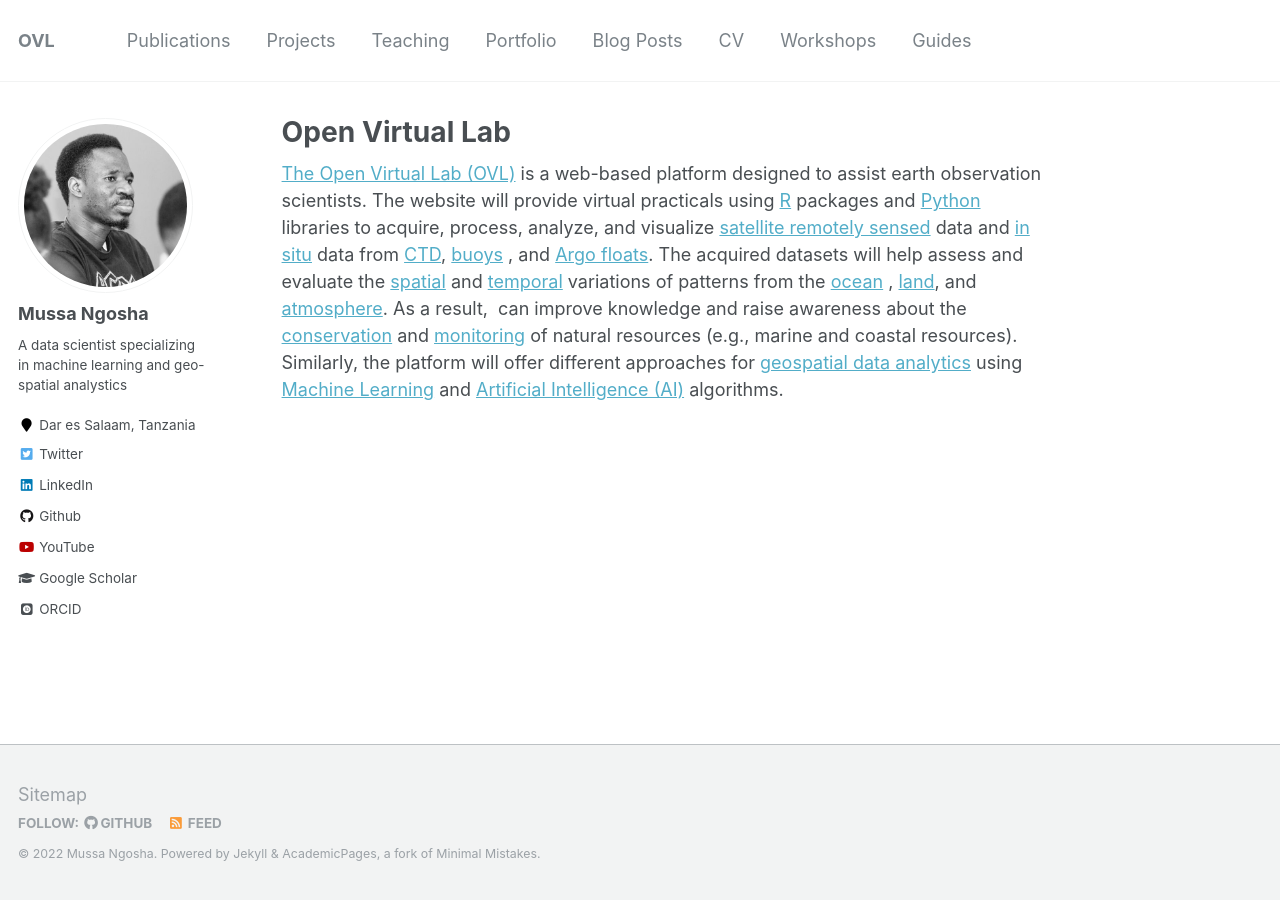
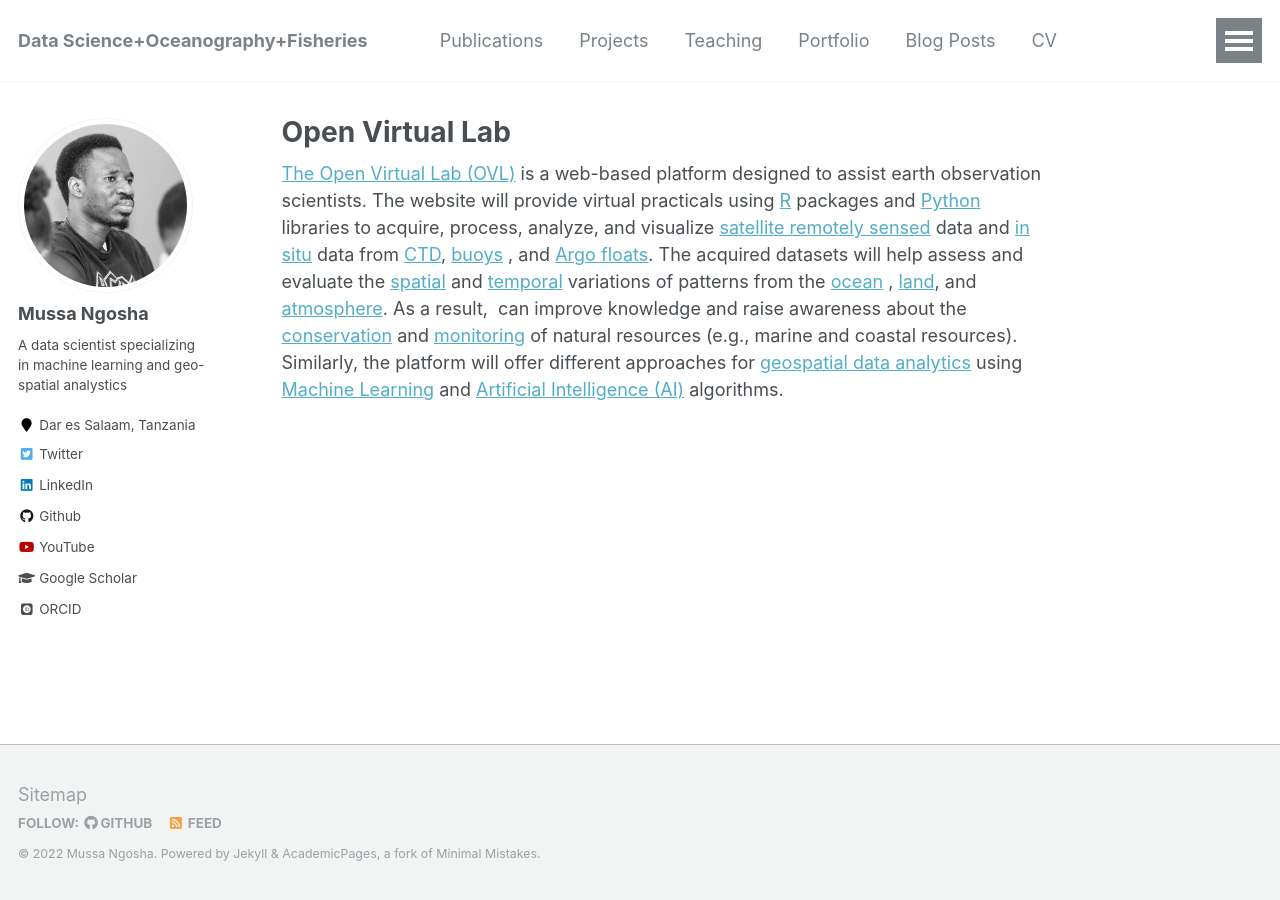
Before and after one commit to NgoshaJr/ngoshajr.github.io, a Jekyll site: the page built from _pages/about.md, in a window 1280 px wide. Built offline with Jekyll 4.4.1, drawn with Linux system fonts in a browser that asks for light colours; some web fonts are replaced.

Commit message:
Update _config.yml

```diff
--- a/_config.yml
+++ b/_config.yml
@@ -7,7 +7,7 @@
 
 # Site Settings
 locale                   : "en-US"
-title                    : "OVL"
+title                    : "Data Science+Oceanography+Fisheries"
 title_separator          : "-"
 name                     : &name "Mussa Ngosha"
 description              : &description "A personal website"
```
